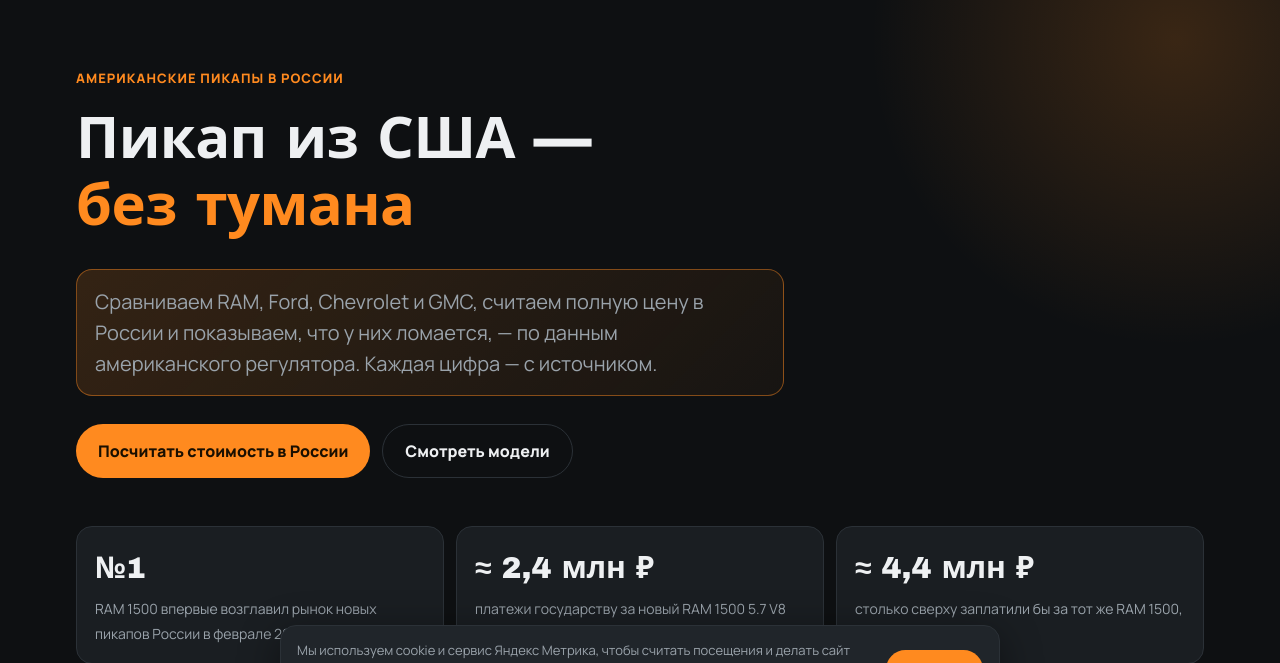
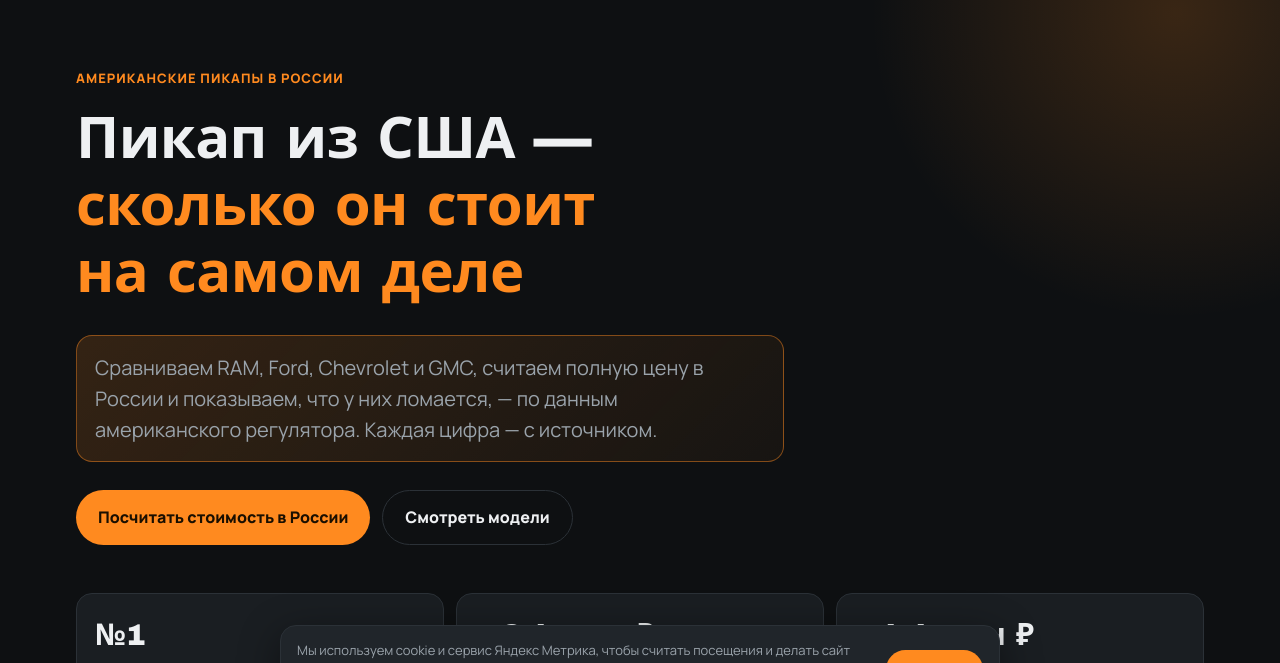
Before and after one commit to SonneFrei/pikap-gid, a plain HTML site: page index.html in a window 1280 px wide. Shown: the part 69-732 px from the top of the page. Drawn offline with Linux system fonts and the light colour scheme; no server answers; a web font is replaced by a local one.

Commit message:
Новый слоган: «Пикап из США — сколько он стоит на самом деле»
Co-Authored-By: Claude Opus 5.5 <noreply@anthropic.com>

```diff
--- a/index.html
+++ b/index.html
@@ -42,7 +42,7 @@
     <section class="hero">
       <div class="wrap">
         <div class="eyebrow">Американские пикапы в России</div>
-        <h1>Пикап из США — <span class="accent">без тумана</span></h1>
+        <h1>Пикап из США — <span class="accent">сколько он стоит на самом деле</span></h1>
         <p class="lead">Сравниваем RAM, Ford, Chevrolet и GMC, считаем полную цену в России и показываем, что у них ломается, — по данным американского регулятора. Каждая цифра — с источником.</p>
         <div class="actions">
           <a class="btn" href="calculator.html">Посчитать стоимость в России</a>
```
